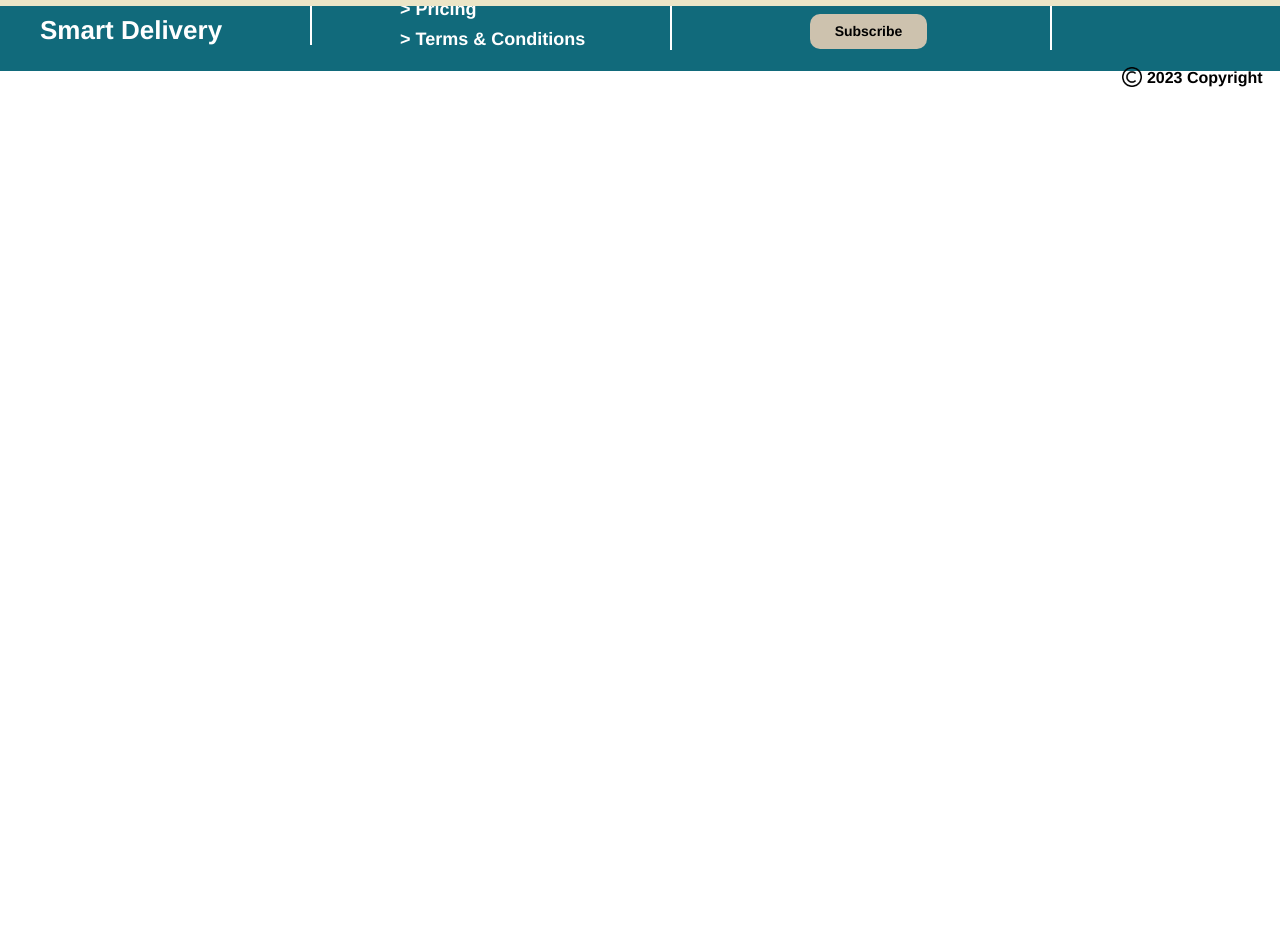
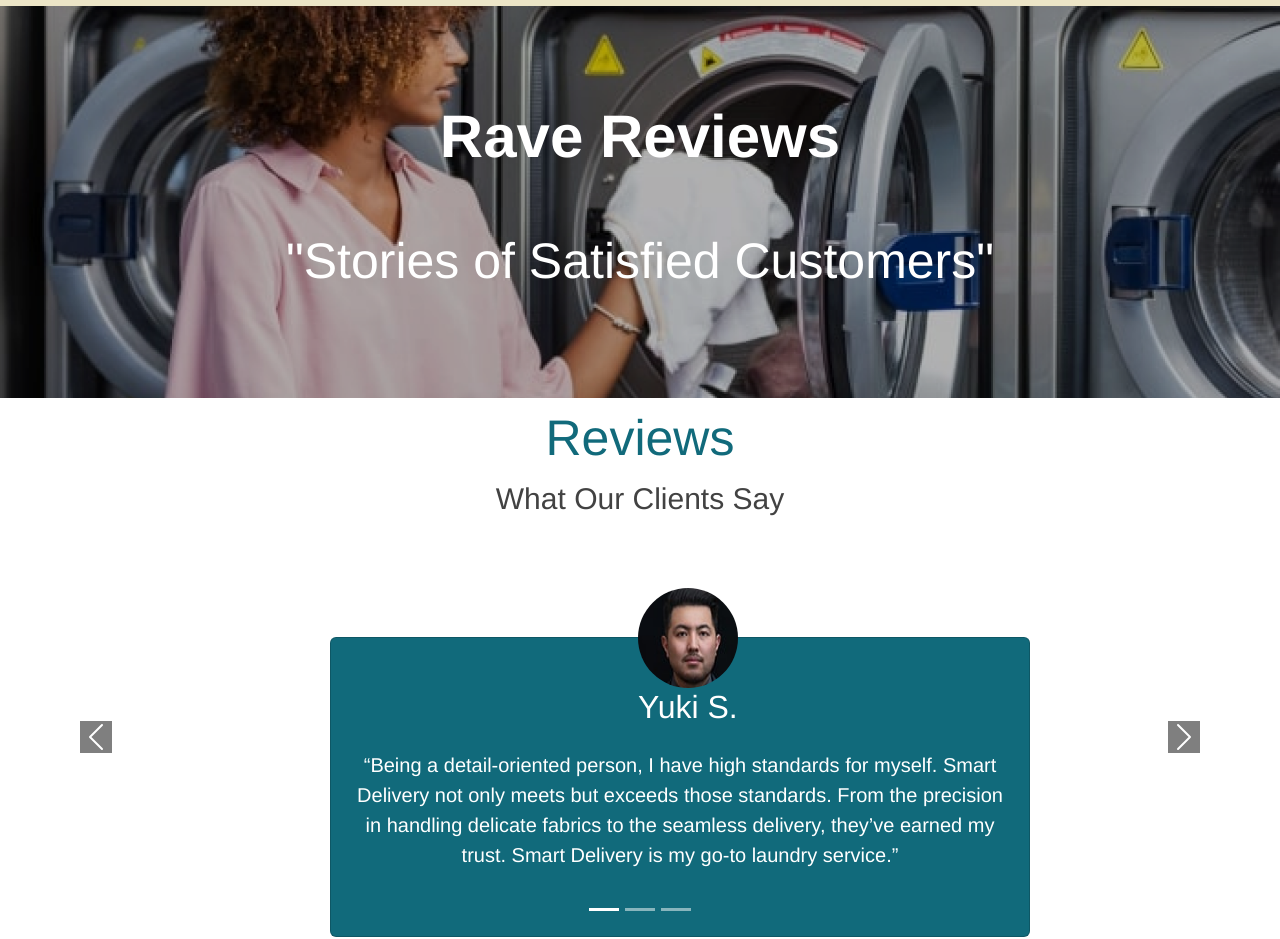
Before and after one commit to Sceyo/WDII-FinalsProject, a React (Create React App) app in the folder finals-project/: page /reviews in a window 1280 px wide. Shown: the part 159-1098 px from the top of the page. Before the commit the page ends 800 px from the top, so only its background shows below. Built offline with nearby package versions, Linux system fonts and the light colour scheme.

Commit message:
finished reviews

```diff
--- a/finals-project/package.json
+++ b/finals-project/package.json
@@ -8,10 +8,14 @@
     "@testing-library/user-event": "^13.5.0",
     "axios": "^1.6.2",
     "bootstrap": "^5.3.2",
+    "install": "^0.13.0",
+    "npm": "^10.2.4",
     "react": "^18.2.0",
     "react-dom": "^18.2.0",
     "react-router-dom": "^6.20.1",
     "react-scripts": "5.0.1",
+    "react-slick": "^0.29.0",
+    "slick-carousel": "^1.8.1",
     "web-vitals": "^2.1.4"
   },
   "scripts": {
--- a/finals-project/src/Pages/Reviews.css
+++ b/finals-project/src/Pages/Reviews.css
@@ -1,26 +1,94 @@
-/*.first{
-    background-color: #424242;
+.firstR {
+    background-image: url('../Images/reviews1.png');
+    background-size: cover;
+    background-repeat: no-repeat;
     height: 400px;
     width: 100%;
-    margin-top: 100px;
-    position: relative;
+    margin-top: 165px;
+    display: flex; /* Use display: flex; to create a flex container */
+    justify-content: center; /* Center content horizontally */
+    align-items: center; /* Center content vertically */
 }
 
-.first h1{
-    margin-left: 450px;
+.firstR h1{
+
     top: 90px;
     position: absolute;
+    margin-top: 170px;
+   font-weight: bold;
+    color: white;
+    font-size: 60px;
 }
 
-.first h2{
+.firstR h2{
     position: absolute;
     top: 230px;
-    margin-left: 380px;
+    font-size: 50px;
+    margin-top: 160px;
+    color: white;
+    font-weight: lighter;
 }
 
-.carousell{
-    background-color: #f15353;
-    margin-top: 0px;
+.secondR{
+    height: 700px;
     width: 100%;
-    height: 500px;
-}*/
+    position: flex;
+    background-color: white;
+    margin-top: -8px;
+}
+
+.secondR h1,
+.secondR p{
+    text-align: center;
+}
+
+.secondR h1{
+    font-size: 50px;
+    color: #116A7B;
+    padding-top: 10px;
+}
+
+.secondR p{
+    color: #424242;
+    font-size: 30px;
+}
+
+.card{
+    width: 700px;
+    background-color: #116A7B;
+    height: 300px;
+    margin-left: 330px;
+    margin-top: 100px;
+}
+
+.card-body p{
+    color: white;
+    font-size: 20px;
+
+}
+
+.card img{
+    border-radius: 50%;
+    height: 100px;
+    width: 100px;
+    margin-top: -50px;
+    margin-left: 44%;
+}
+
+.card h2{
+    color: white;
+    margin-left: 44%;
+
+}
+
+.carousel-control-prev-icon,
+.carousel-control-next-icon {
+  background-color: black; /* Change the background color of the icons */
+  /* You can also adjust other properties like color, size, etc., if needed */
+}
+
+.carousel-control-prev, .carousel-control-next {
+    background: none; /* Remove background */
+    border: none; /* Remove border */
+    padding: 0; /* Remove padding */
+  }
--- a/finals-project/src/Pages/Reviews.jsx
+++ b/finals-project/src/Pages/Reviews.jsx
@@ -1,5 +1,15 @@
 import Navbar from '../Components/Navbar'
 import Footer from '../Components/Footer'
+import './Reviews.css'
+import yuki from '../Images/yuki.png'
+import emily from '../Images/emily.png'
+import michael from '../Images/michael.png'
+import React, { useEffect } from 'react';
+import Slider from 'react-slick';
+import 'slick-carousel/slick/slick.css';
+import 'slick-carousel/slick/slick-theme.css';
+
+
 
 
 export default function Reviews(){
@@ -7,6 +17,71 @@ export default function Reviews(){
     return(
         <>
         <Navbar/>
+        <div className ="firstR">
+                    <h1>Rave Reviews</h1>
+
+                    <h2>"Stories of Satisfied Customers"</h2>
+        </div>
+        <div className = "secondR">
+        <h1>Reviews</h1>
+        <p>What Our Clients Say</p>
+        <div id="carouselExampleIndicators" className="carousel slide" data-bs-ride="carousel" data-bs-interval="3000">
+      <div className="carousel-indicators">
+        <button type="button" data-bs-target="#carouselExampleIndicators" data-bs-slide-to="0" className="active" aria-current="true" aria-label="Slide 1"></button>
+        <button type="button" data-bs-target="#carouselExampleIndicators" data-bs-slide-to="1" aria-label="Slide 2"></button>
+        <button type="button" data-bs-target="#carouselExampleIndicators" data-bs-slide-to="2" aria-label="Slide 3"></button>
+      </div>
+      <div className="carousel-inner">
+        {/* First slide */}
+        <div className="carousel-item active">
+          <div className="card">
+            <img src={yuki} className="circular-image" alt="Yuki's photo" />
+            <h2>Yuki S.</h2>
+            <div className="card-body">
+              <p className="card-text">
+                “Being a detail-oriented person, I have high standards for myself. Smart Delivery not only meets but exceeds those standards. From the precision in handling delicate fabrics to the seamless delivery, they’ve earned my trust. Smart Delivery is my go-to laundry service.”
+              </p>
+            </div>
+          </div>
+        </div>
+        {/* Second slide */}
+        <div className="carousel-item">
+        <div className="card">
+            <img src={emily} className="circular-image" alt="Yuki's photo" />
+            <h2>Emily T.</h2>
+            <div className="card-body">
+              <p className="card-text">
+              “Smart Delivery has been a game-changer for me! As a busy professional, I don’t have time for laundry. With their efficient service, I can focus on my work while they take care of my clothes. Plus, the freshness of my garments when they return is unmatched. Highly recommend!”
+              </p>
+            </div>
+          </div>
+        </div>
+        {/* Third slide */}
+        <div className="carousel-item">
+        <div className="card">
+            <img src={michael} className="circular-image" alt="Yuki's photo" />
+            <h2>Michael S.</h2>
+            <div className="card-body">
+              <p className="card-text">
+              “I was skeptical about laundry delivery services, but Smart Delivery exceeded my expectations. From the easy scheduling to the punctual delivery, everything was seamless. My clothes look and smell amazing. It’s like having a laundry fairy at my service!”
+              </p>
+            </div>
+          </div>
+        </div>
+        {/* Add more slides as needed */}
+      </div>
+      {/* Carousel controls */}
+      <button className="carousel-control-prev" type="button" data-bs-target="#carouselExampleIndicators" data-bs-slide="prev">
+        <span className="carousel-control-prev-icon" aria-hidden="true"></span>
+        <span className="visually-hidden">Previous</span>
+      </button>
+      <button className="carousel-control-next" type="button" data-bs-target="#carouselExampleIndicators" data-bs-slide="next">
+        <span className="carousel-control-next-icon" aria-hidden="true"></span>
+        <span className="visually-hidden">Next</span>
+      </button>
+
+    </div>
+        </div>
         <div className='seventh'>
             <Footer/>
         </div>
```
Also changed, not shown: finals-project/src/Images/reviews1.png (added), 1 other file (tests, documents, lock files or other folders).
